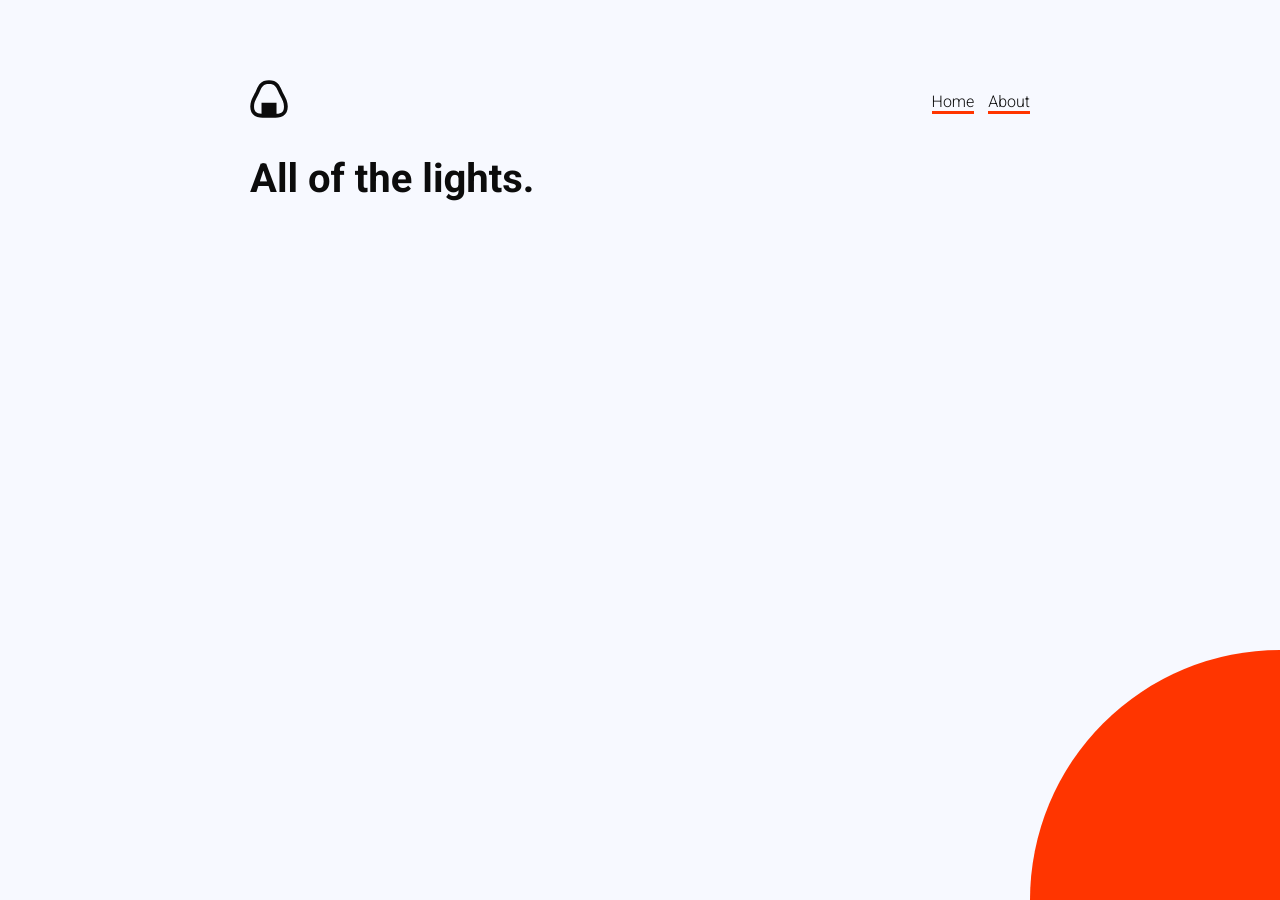
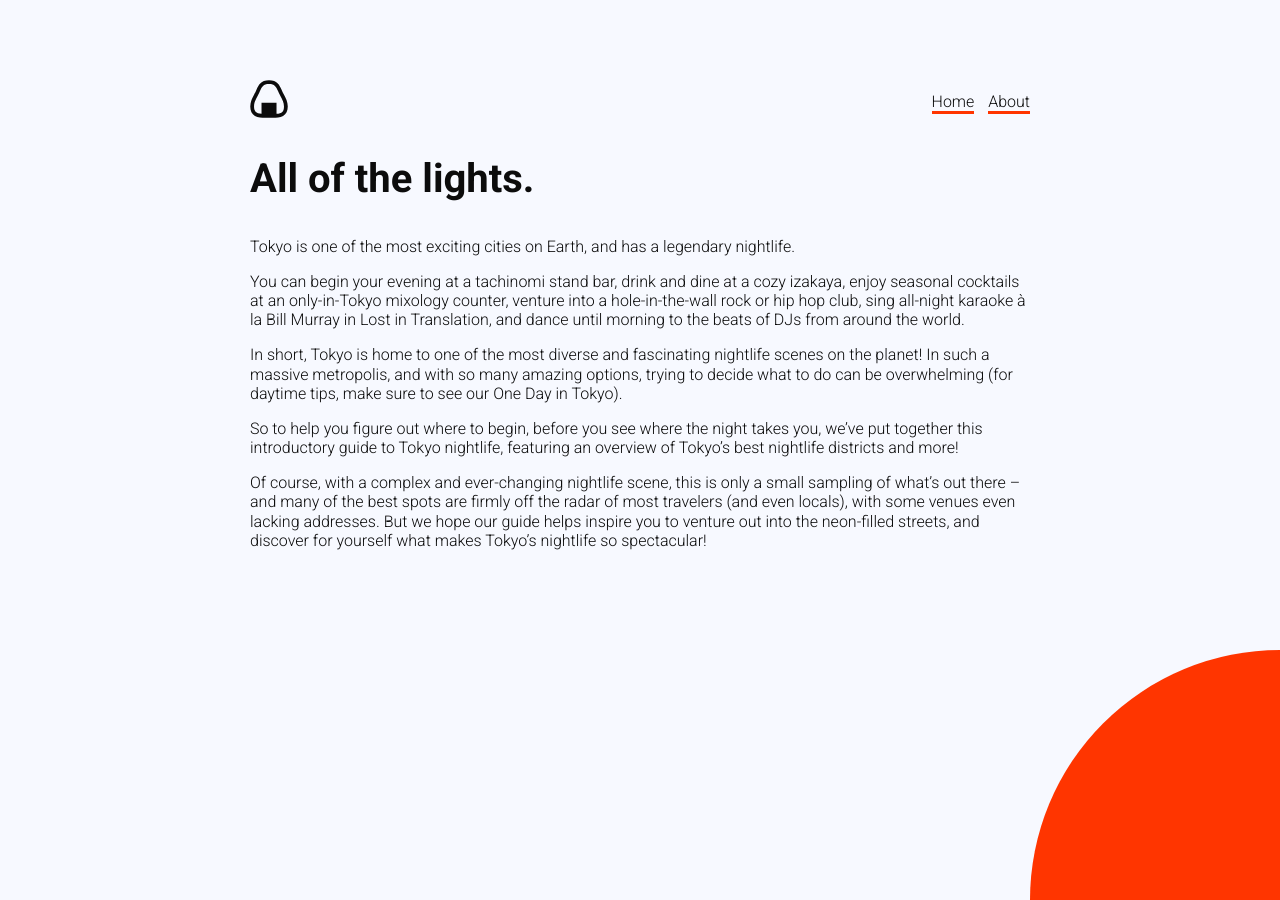
Before and after one commit to hqpham114/A-night-in-Japan, a Jekyll site: the page built from _posts/2021-10-22-all-of-the-lights.markdown, in a window 1280 px wide. Built offline with Jekyll 4.4.1, drawn with Linux system fonts in a browser that asks for light colours.

Commit message:
Updated All Of The Lights

```diff
--- a/_posts/2021-10-22-all-of-the-lights.markdown
+++ b/_posts/2021-10-22-all-of-the-lights.markdown
@@ -1,9 +1,19 @@
 ---
 title: All of the lights.
-date: 2021-10-22 20:12:03 Z
+date: 2021-10-22 20:12:00 Z
 categories:
 - jekyll
 - update
 excerpt: The nightlife here runs the gamut, from rowdy izakayas and beer bars, to
   red-light entertainment and the infamous Robot Restaurant.
 ---
+
+Tokyo is one of the most exciting cities on Earth, and has a legendary nightlife.
+
+You can begin your evening at a tachinomi stand bar, drink and dine at a cozy izakaya, enjoy seasonal cocktails at an only-in-Tokyo mixology counter, venture into a hole-in-the-wall rock or hip hop club, sing all-night karaoke à la Bill Murray in Lost in Translation, and dance until morning to the beats of DJs from around the world.
+
+In short, Tokyo is home to one of the most diverse and fascinating nightlife scenes on the planet! In such a massive metropolis, and with so many amazing options, trying to decide what to do can be overwhelming (for daytime tips, make sure to see our One Day in Tokyo).
+
+So to help you figure out where to begin, before you see where the night takes you, we’ve put together this introductory guide to Tokyo nightlife, featuring an overview of Tokyo’s best nightlife districts and more!
+
+Of course, with a complex and ever-changing nightlife scene, this is only a small sampling of what’s out there – and many of the best spots are firmly off the radar of most travelers (and even locals), with some venues even lacking addresses. But we hope our guide helps inspire you to venture out into the neon-filled streets, and discover for yourself what makes Tokyo’s nightlife so spectacular!
```
